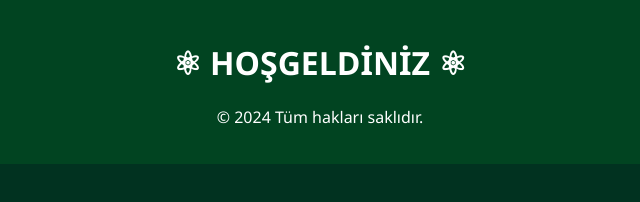
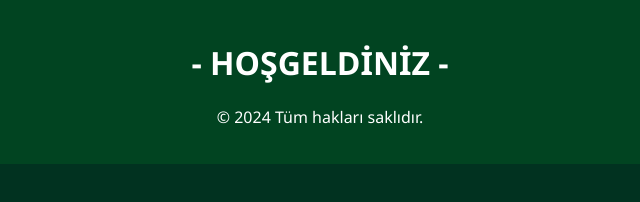
Before and after one commit to Omersirin8/siir-sitesi, a plain HTML site: page index.html in a window 1280 px wide. Shown: the full height of the page, 320-960 px from the left. Drawn offline with Linux system fonts and the light colour scheme.

Commit message:
Update index.html

```diff
--- a/index.html
+++ b/index.html
@@ -8,7 +8,7 @@
 </head>
 <body>
     <header>
-        <h1>⚛ HOŞGELDİNİZ ⚛</h1>
+        <h1> - HOŞGELDİNİZ - </h1>
         <nav>
             <p>&copy; 2024 Tüm hakları saklıdır.</p>
         </nav>
```
